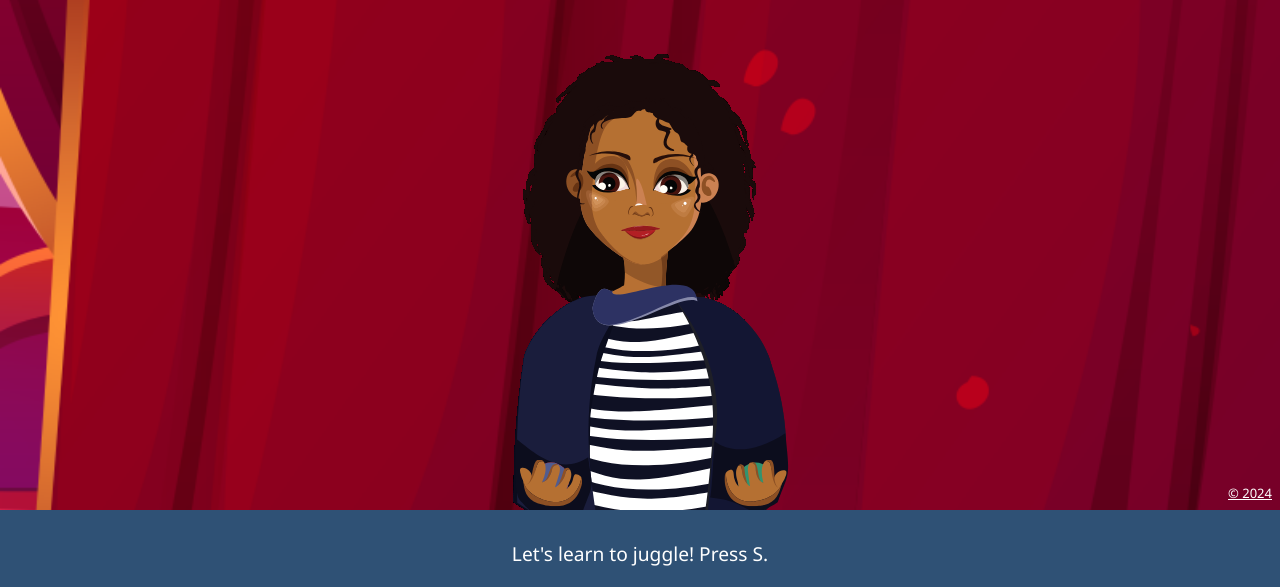
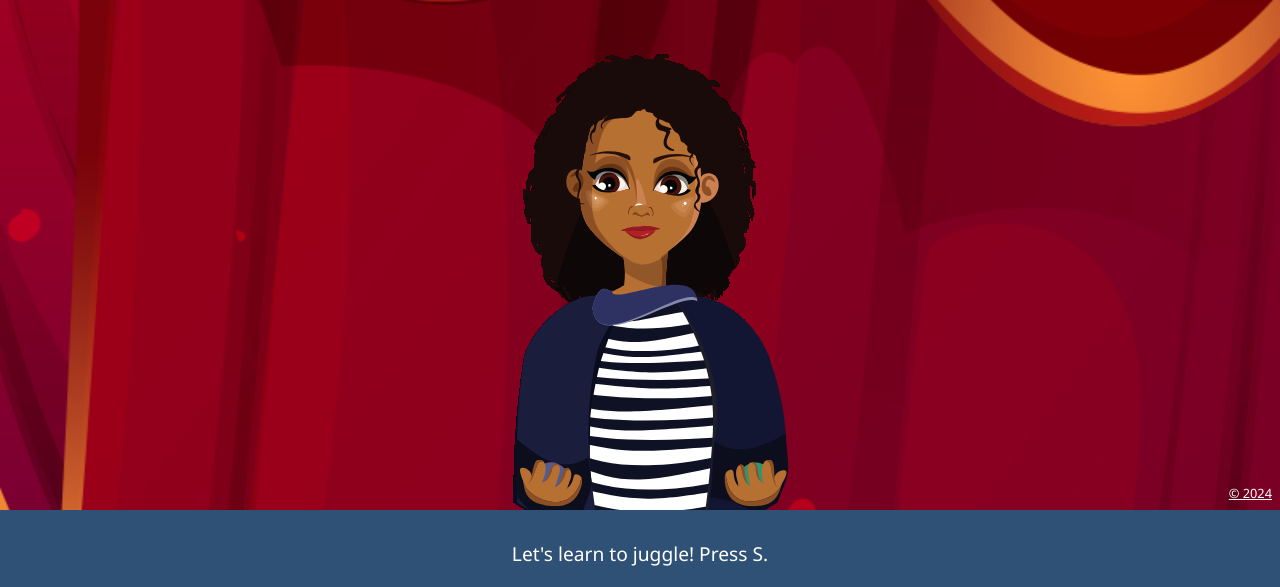
Before and after one commit to encse/juggling, a plain HTML site: page index.html in a window 1280 px wide. Shown: the part 213-800 px from the top of the page. Drawn offline with Linux system fonts and the light colour scheme; a web font is replaced by a local one.

Commit message:
high res screen

```diff
--- a/index.html
+++ b/index.html
@@ -12,9 +12,12 @@
     <style>
         html {
             font-family: "Segoe UI", Roboto, "Helvetica Neue", Arial, sans-serif;
-            background: url('bg.png');
+            background-image:  url('bg.png');
+            background-size: cover;
             background-position: center;
-            background-size: cover;
+            background-repeat: no-repeat;
+            height: 100%;
+            font-size: max(1vw, 2vh);
         }
 
         html,
@@ -95,7 +98,7 @@
         }
 
         #legal {
-            font-size: small;
+            font-size: 0.8em;
             color: white;
             padding: 8px;
             text-align: right;
```
